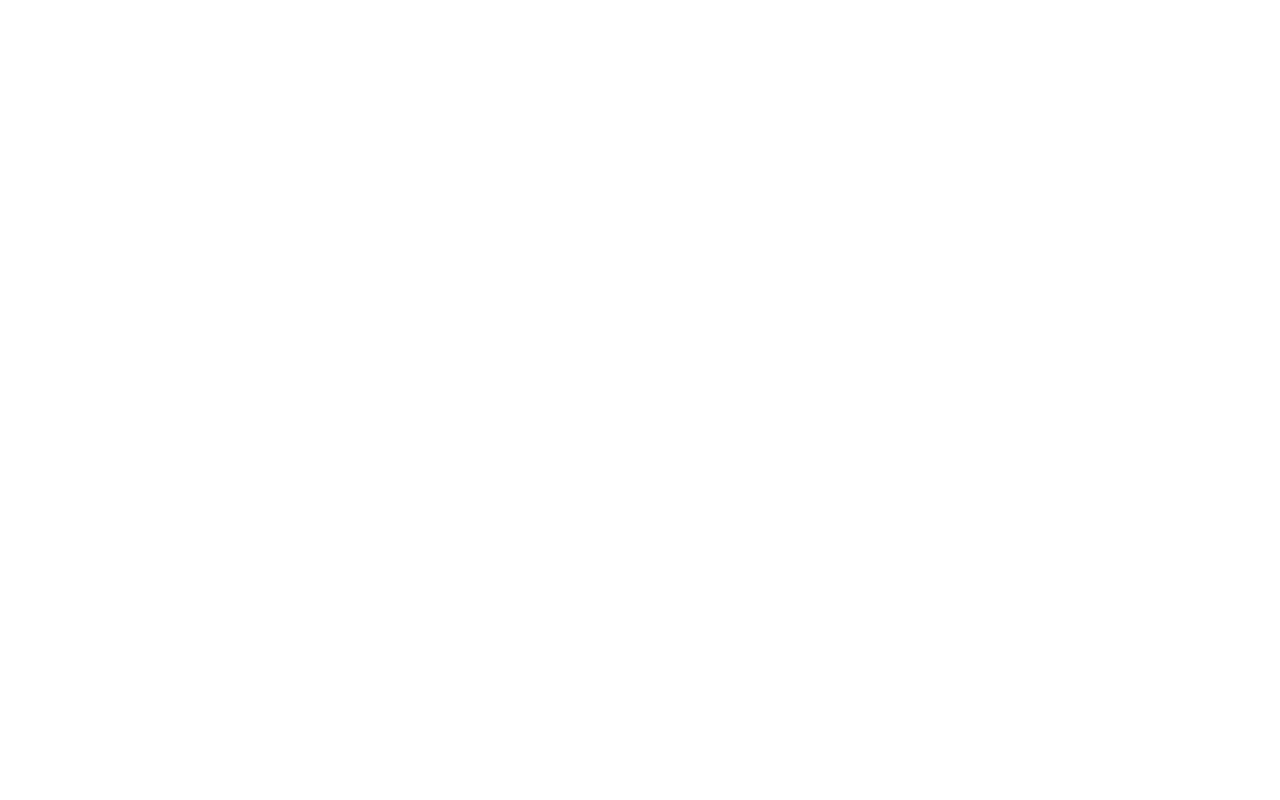
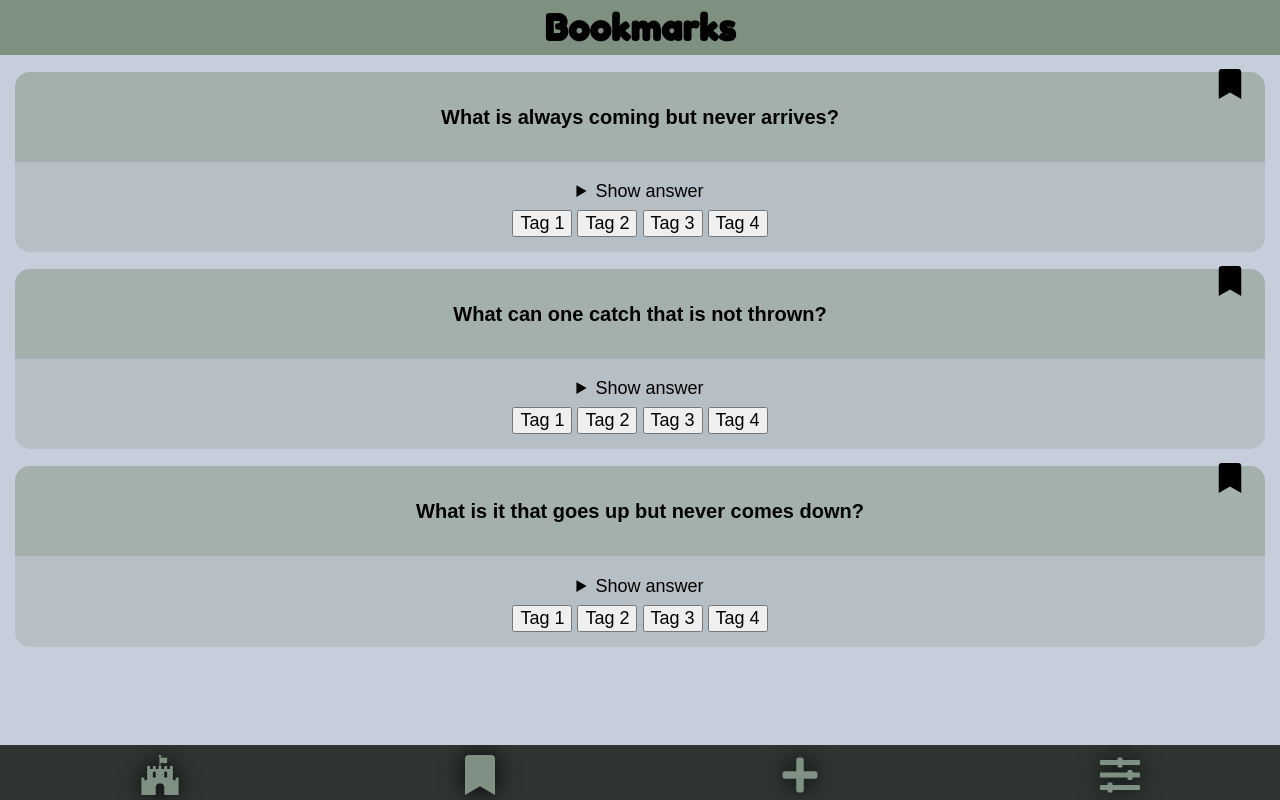
Before and after one commit to luziehtan/quiz-app, a website: page bookmark.html in a window 1280 px wide. Drawn offline with Linux system fonts and the light colour scheme.

Commit message:
Change bookmarked styles

```diff
--- a/bookmark.html
+++ b/bookmark.html
@@ -3,7 +3,107 @@
   <head>
     <meta charset="UTF-8" />
     <meta name="viewport" content="width=device-width, initial-scale=1.0" />
-    <title>Document</title>
+    <title>Quiz App</title>
+    <link rel="stylesheet" href="styles/index.css" />
+    <link rel="preconnect" href="https://fonts.gstatic.com" />
+    <link
+      href="https://fonts.googleapis.com/css2?family=Fredoka+One&display=swap"
+      rel="stylesheet"
+    />
   </head>
-  <body></body>
+  <body class="app-grid">
+    <header class="app-grid__heading">
+      <h1 class="app-grid__header">Bookmarks</h1>
+    </header>
+    <main class="app-grid__content">
+      <section class="quiz-card">
+        <h2 class="quiz-card__question">
+          What is always coming but never arrives?
+        </h2>
+        <div class="quiz-card__bookmarked">
+          <img src="./bookmark.svg" width="30" height="30" alt="" />
+        </div>
+        <details>
+          <summary>Show answer</summary>
+          <div class="quiz-card__answer">Tomorrow.</div>
+        </details>
+        <div class="quiz-card__tags">
+          <button>Tag 1</button>
+          <button>Tag 2</button>
+          <button>Tag 3</button>
+          <button>Tag 4</button>
+        </div>
+      </section>
+      <section class="quiz-card">
+        <h2 class="quiz-card__question">
+          What can one catch that is not thrown?
+        </h2>
+        <div class="quiz-card__bookmarked">
+          <img src="./bookmark.svg" width="30" height="30" alt="" />
+        </div>
+        <details>
+          <summary>Show answer</summary>
+          <div class="quiz-card__answer">A cold.</div>
+        </details>
+        <div class="quiz-card__tags">
+          <button>Tag 1</button>
+          <button>Tag 2</button>
+          <button>Tag 3</button>
+          <button>Tag 4</button>
+        </div>
+      </section>
+      <section class="quiz-card">
+        <h2 class="quiz-card__question">
+          What is it that goes up but never comes down?
+        </h2>
+        <div class="quiz-card__bookmarked">
+          <img src="./bookmark.svg" width="30" height="30" alt="" />
+        </div>
+        <details>
+          <summary>Show answer</summary>
+          <div class="quiz-card__answer">Age.</div>
+        </details>
+        <div class="quiz-card__tags">
+          <button>Tag 1</button>
+          <button>Tag 2</button>
+          <button>Tag 3</button>
+          <button>Tag 4</button>
+        </div>
+      </section>
+    </main>
+    <nav class="app-grid__navigation navigation">
+      <a href="index.html"
+        ><img
+          class="navigation__icons"
+          src="./home.svg"
+          width="40"
+          height="40"
+          alt="Home"
+      /></a>
+      <a href="bookmark.html"
+        ><img
+          class="navigation__icons"
+          src="./bookmark.svg"
+          width="40"
+          height="40"
+          alt="Bookmark"
+      /></a>
+      <a href=""
+        ><img
+          class="navigation__icons"
+          src="./create.svg"
+          width="40"
+          height="40"
+          alt="Create"
+      /></a>
+      <a href=""
+        ><img
+          class="navigation__icons"
+          src="./settings.svg"
+          width="40"
+          height="40"
+          alt="Settings"
+      /></a>
+    </nav>
+  </body>
 </html>
--- a/styles/quiz-card.css
+++ b/styles/quiz-card.css
@@ -8,6 +8,14 @@
 }
 
 .quiz-card__bookmark {
+  width: 30px;
+  height: 30px;
+  position: absolute;
+  right: 20px;
+  top: -3px;
+}
+
+.quiz-card__bookmarked {
   width: 30px;
   height: 30px;
   position: absolute;
```
Also changed, not shown: index.html (+1 -1 lines).
